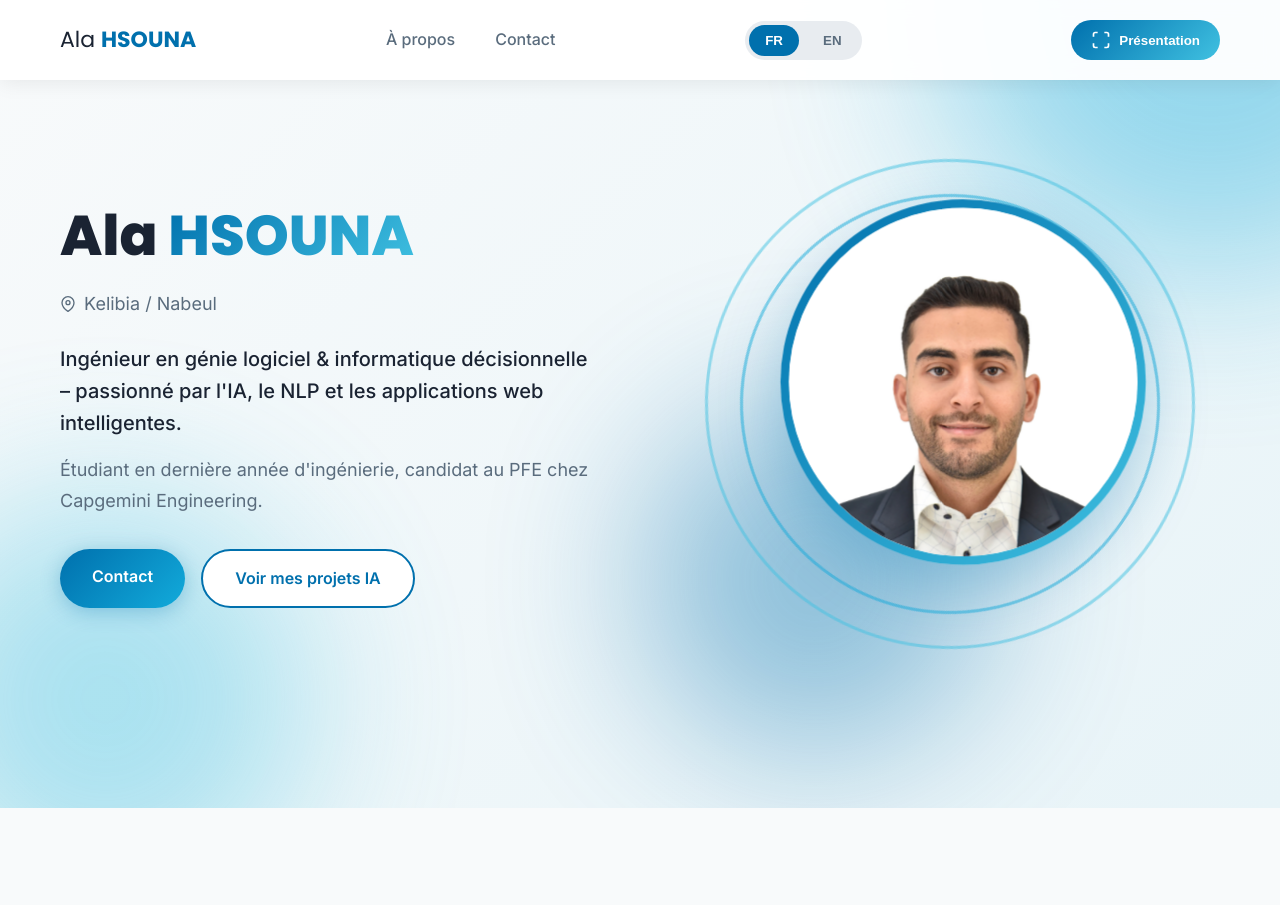
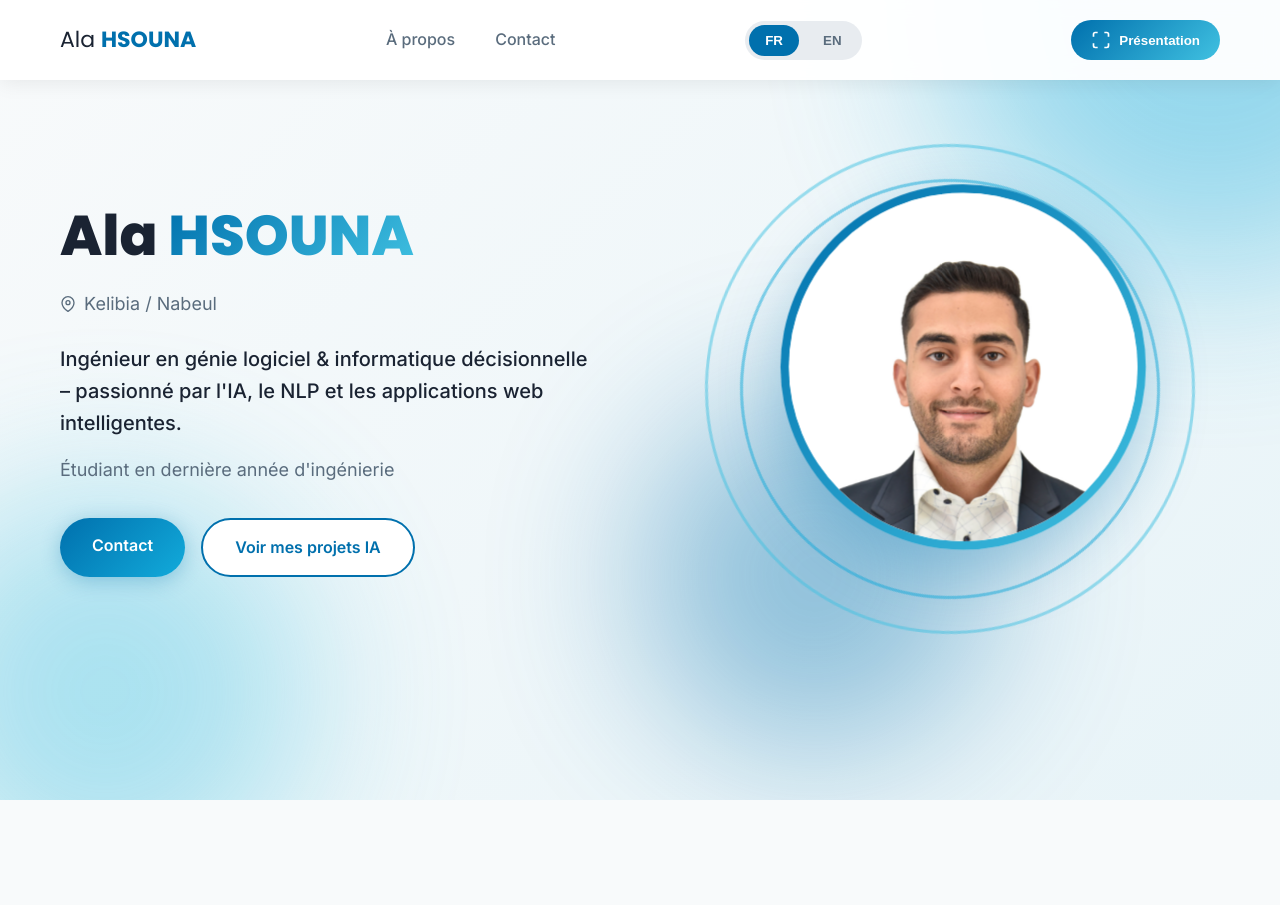
Before and after one commit to AlaHassouna/Portfolio, a plain HTML site: page index.html in a window 1280 px wide. Shown: the top 905 px of the page. Drawn offline with Linux system fonts and the light colour scheme.

Commit message:
remove phrase

```diff
--- a/index.html
+++ b/index.html
@@ -94,7 +94,8 @@
                         Ingénieur en génie logiciel & informatique décisionnelle – passionné par l'IA, le NLP et les applications web intelligentes.
                     </p>
                     <p class="hero-status fade-in-delay-3" data-fr="Étudiant en dernière année d'ingénierie, candidat au PFE chez Capgemini Engineering." data-en="Final-year engineering student, PFE candidate at Capgemini Engineering.">
-                        Étudiant en dernière année d'ingénierie, candidat au PFE chez Capgemini Engineering.
+                        Étudiant en dernière année d'ingénierie
+                        <!--, candidat au PFE chez Capgemini Engineering.-->
                     </p>
                     <div class="hero-buttons fade-in-delay-4">
                         <a href="#contact" class="btn btn-primary" data-fr="Contact" data-en="Contact">Contact</a>
```
